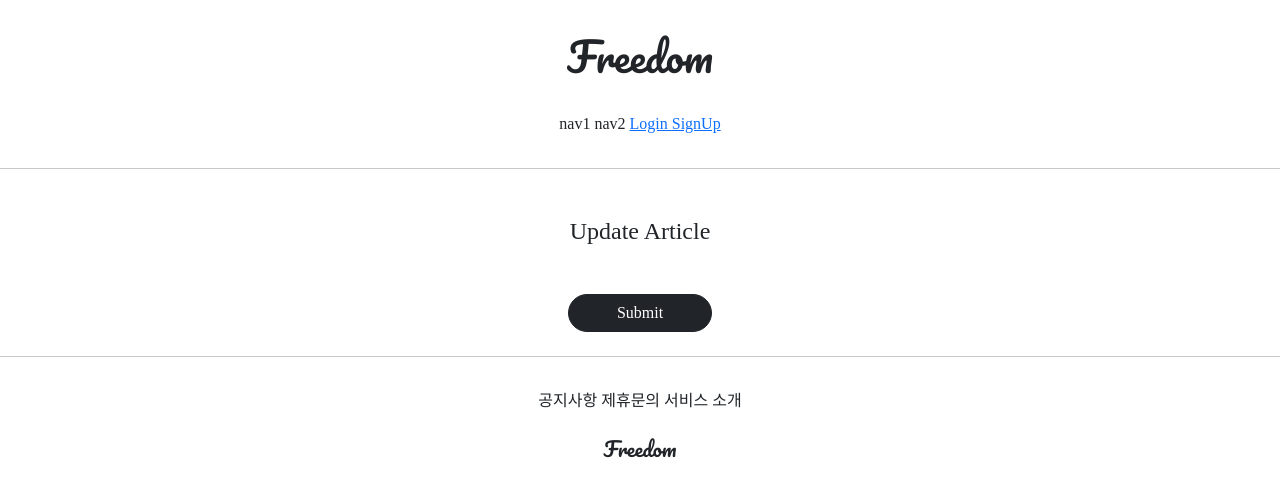
After one commit to Jeongp4939/Class, a Django app: template articleapp/templates/articleapp/update.html in a window 1280 px wide. The commit adds this page. Shown: the top 497 px of the page. Run offline with Django 3.2, Linux system fonts and the light colour scheme; the template is opened without the code that fills it: most values are stand-ins (such as "Sample title", 1, 10 or a date in 2020); some libraries are stand-ins or nearby versions.

Commit message:
08/04 class project2 1

```diff
--- /dev/null
+++ b/articleapp/templates/articleapp/update.html
@@ -0,0 +1,25 @@
+{% extends 'base.html' %}
+{% load bootstrap4 %}
+
+{% block content %}
+
+    <div class="text-center mw-500 m-auto">
+        <div class="m-5">
+            <h4>Update Article</h4>
+        </div>
+        <div>
+            <form action="{% url 'articleapp:update' pk=target_article.pk %}"
+                  enctype="multipart/form-data"
+                  method="post">
+                {% csrf_token %}
+                {% bootstrap_form form %}
+                <div class="m-4">
+                    <input type="submit" class="btn btn-dark rounded-pill px-5">
+                </div>
+            </form>
+
+        </div>
+    </div>
+
+
+{% endblock %}
--- a/articleapp/urls.py
+++ b/articleapp/urls.py
@@ -1,7 +1,7 @@
 from django.urls import path
 from django.views.generic import TemplateView
 
-from articleapp.views import ArticleCreationView, ArticleDetailView
+from articleapp.views import ArticleCreationView, ArticleDetailView, ArticleUpdateView
 
 urlpatterns = [
 
@@ -9,4 +9,5 @@ urlpatterns = [
 
     path('create/', ArticleCreationView.as_view(), name = 'create'),
     path('detail/<int:pk>', ArticleDetailView.as_view(), name='detail'),
+    path('update/<int:pk>', ArticleUpdateView.as_view(), name='update'),
 ]
```
Also changed, not shown: articleapp/templates/articleapp/detail.html (+7 -1 lines), articleapp/views.py (+11 -2 lines).
